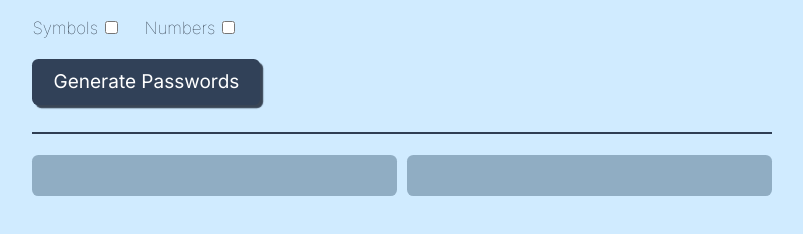
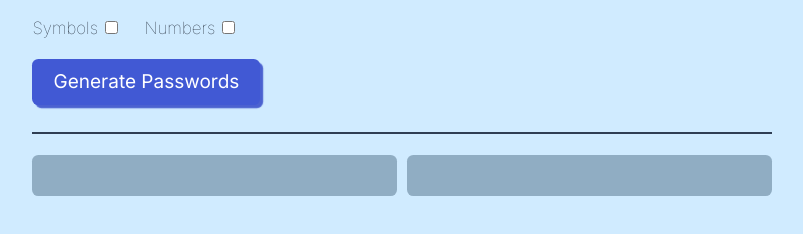
Before and after one commit to ashsass/random-password-generator, a plain HTML site: page index.html in a window 1280 px wide. Both pictures are taken after a click on the icon 993 px from the left and 207 px from the top of the page. Shown: the part 326-560 px from the top of the page, without its empty margins (238-1041 px from the left). Drawn offline with Linux system fonts and the light colour scheme.

Commit message:
Fixed bug

```diff
--- a/index.js
+++ b/index.js
@@ -2,7 +2,7 @@ import { characters } from "./characters.js"
 const passwordBtn = document.querySelector('.generate-password-button')
 const symbolCheckbox = document.querySelector('#symbols')
 const numbersCheckbox = document.querySelector('#numbers')
-const passwordContainer = document.querySelector('.password-container')
+const passwordContainer = document.querySelector('.passwords-container')
 const toggleBtn = document.getElementById('toggle-button')
 
 const LETTER_CHAR = filterArray(0, 51)
--- a/style.css
+++ b/style.css
@@ -21,6 +21,7 @@ body {
     min-width: 70rem;
 }
 
+
 /* Heading */
 .heading {
     background-color: #1F2937;
@@ -38,7 +39,6 @@ body {
     float: right;
 }
 
-
 h1 {
     color: #ffffff;
     font-size: 4rem;
@@ -51,7 +51,6 @@ h1 {
 h1 > span {
     color: #4ADF86;
 }
-
 
 .heading > p {
     color: #D5D4D8;
@@ -172,7 +171,6 @@ body.light
     background: #d0ebff;
 }
 
-
 body.light #toggle-button {
     background: #4159D4;
     color: #ffffff;
@@ -195,8 +193,8 @@ body.light label{
 }
 
 body.light button {
-    background: #314158;
-    box-shadow: .3rem .3rem .1rem #394555;
+    background: #4159D4;
+    box-shadow: .3rem .3rem .1rem #4b61d0;
 }
 
 body.light .password-container {
```
Also changed, not shown: 1 other file.
